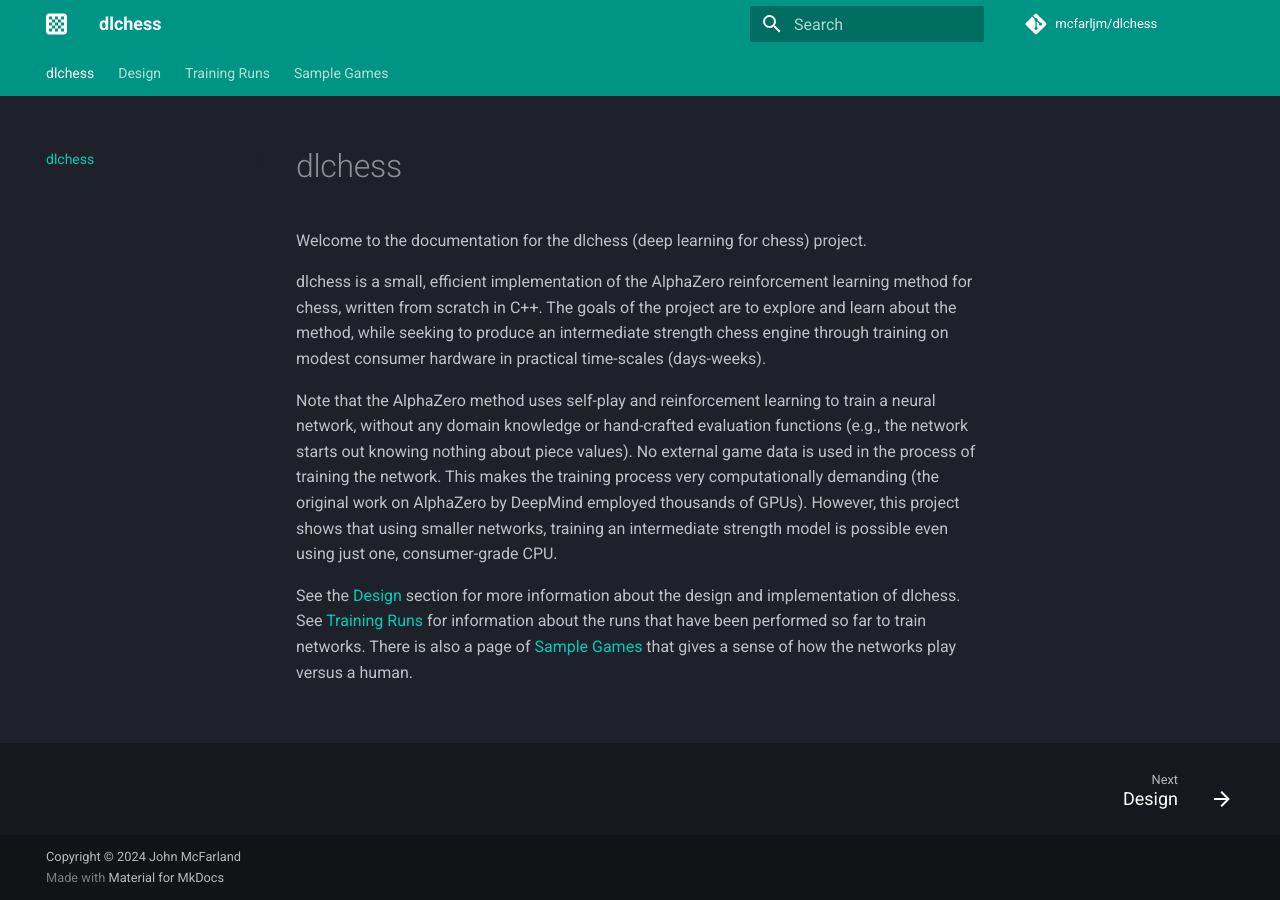
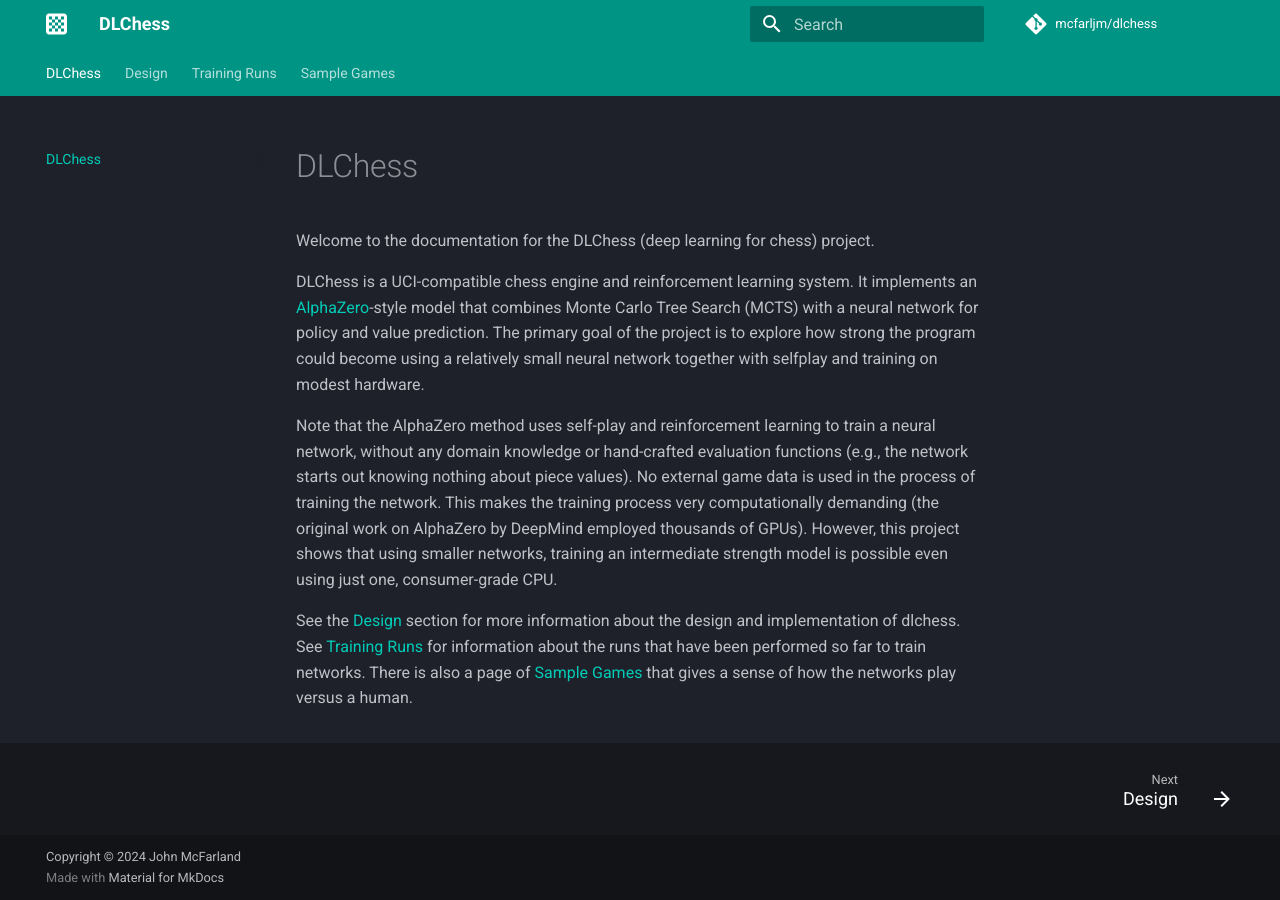
Before and after one commit to mcfarljm/dlchess, an MkDocs documentation site: the page built from docs/index.md, in a window 1280 px wide. Built offline with MkDocs 1.6.1 and Material for MkDocs 9.7.7, drawn with Linux system fonts in a browser that asks for light colours; comment, search, counter and statistics services are not loaded.

Commit message:
[docs] Update docs and README
Add results for network v14.40 to the docs. Other general improvements to the docs and
README.

```diff
--- a/docs/index.md
+++ b/docs/index.md
@@ -1,12 +1,13 @@
-# dlchess
+# DLChess
 
-Welcome to the documentation for the dlchess (deep learning for chess) project.
+Welcome to the documentation for the DLChess (deep learning for chess) project.
 
-dlchess is a small, efficient implementation of the AlphaZero reinforcement learning
-method for chess, written from scratch in C++.  The goals of the project are to explore
-and learn about the method, while seeking to produce an intermediate strength chess
-engine through training on modest consumer hardware in practical time-scales
-(days-weeks).
+DLChess is a UCI-compatible chess engine and reinforcement learning system.  It
+implements an [AlphaZero](https://arxiv.org/abs/1712.01815)-style model that combines
+Monte Carlo Tree Search (MCTS) with a neural network for policy and value prediction.
+The primary goal of the project is to explore how strong the program could become using
+a relatively small neural network together with selfplay and training on modest
+hardware.
 
 Note that the AlphaZero method uses self-play and reinforcement learning to train a
 neural network, without any domain knowledge or hand-crafted evaluation functions (e.g.,
--- a/mkdocs.yml
+++ b/mkdocs.yml
@@ -1,4 +1,4 @@
-site_name: dlchess
+site_name: DLChess
 repo_url: https://github.com/mcfarljm/dlchess
 repo_name: mcfarljm/dlchess
 copyright: Copyright &copy; 2024 John McFarland
```
Also changed, not shown: README.md (+7 -7 lines), docs/design/index.md (+2 -1 lines), docs/training-runs.md (+15 -8 lines), docs/img/v14.40_elo.png (added).
